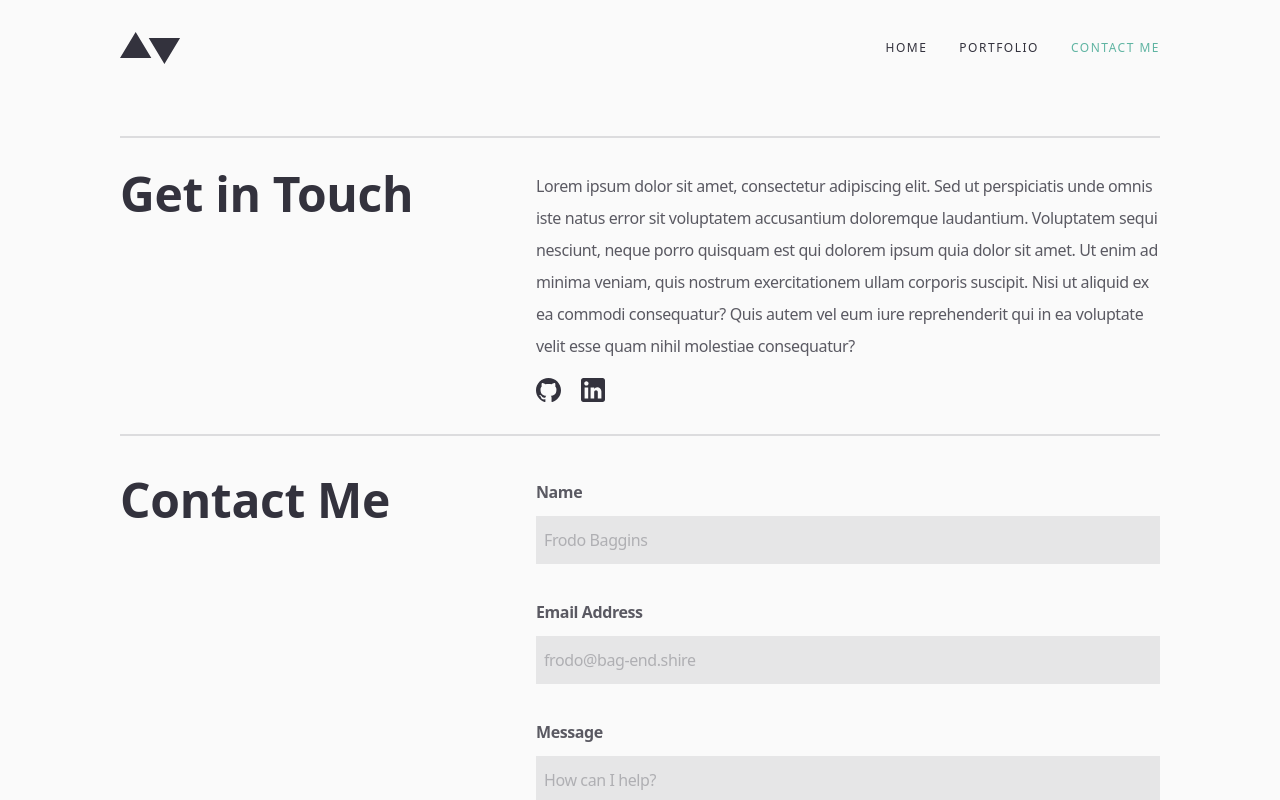
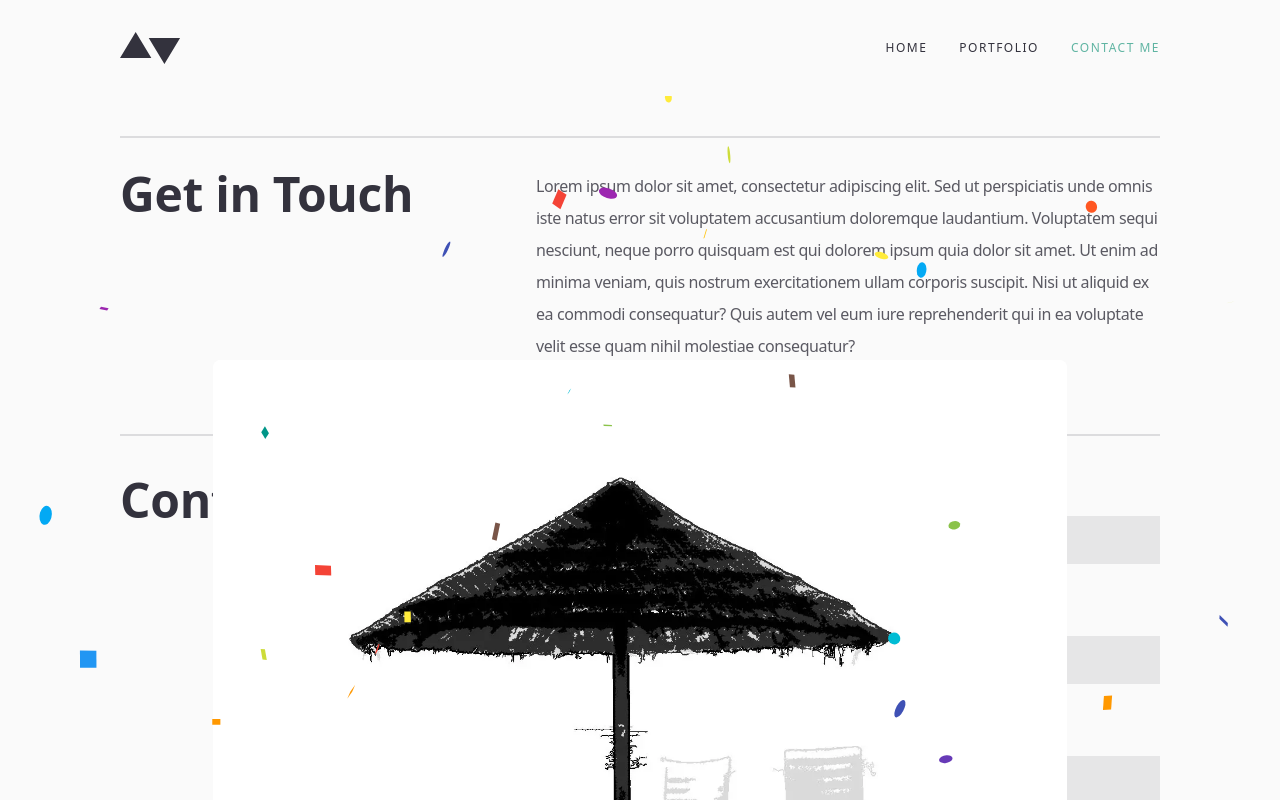
Before and after one commit to kellyky/Portfolio, a React (Vite) app: page /contact in a window 1280 px wide. Shown: the top 800 px of the page. Built offline with nearby package versions, Linux system fonts and the light colour scheme.

Commit message:
[wip - rebase this out] Remove form success

```diff
--- a/src/components/ContactForm/ContactForm.jsx
+++ b/src/components/ContactForm/ContactForm.jsx
@@ -14,7 +14,7 @@ export default function ContactForm () {
       px-8 w-full
       lg:flex-row lg:px-30 lg:justify-between
       '>
-      { actionData?.success && <FormSuccessModal /> }
+      { <FormSuccessModal /> }
         <h2 className='font-bold text-4xl xl:text-5xl'
         >Contact Me</h2>
         <Form
```
